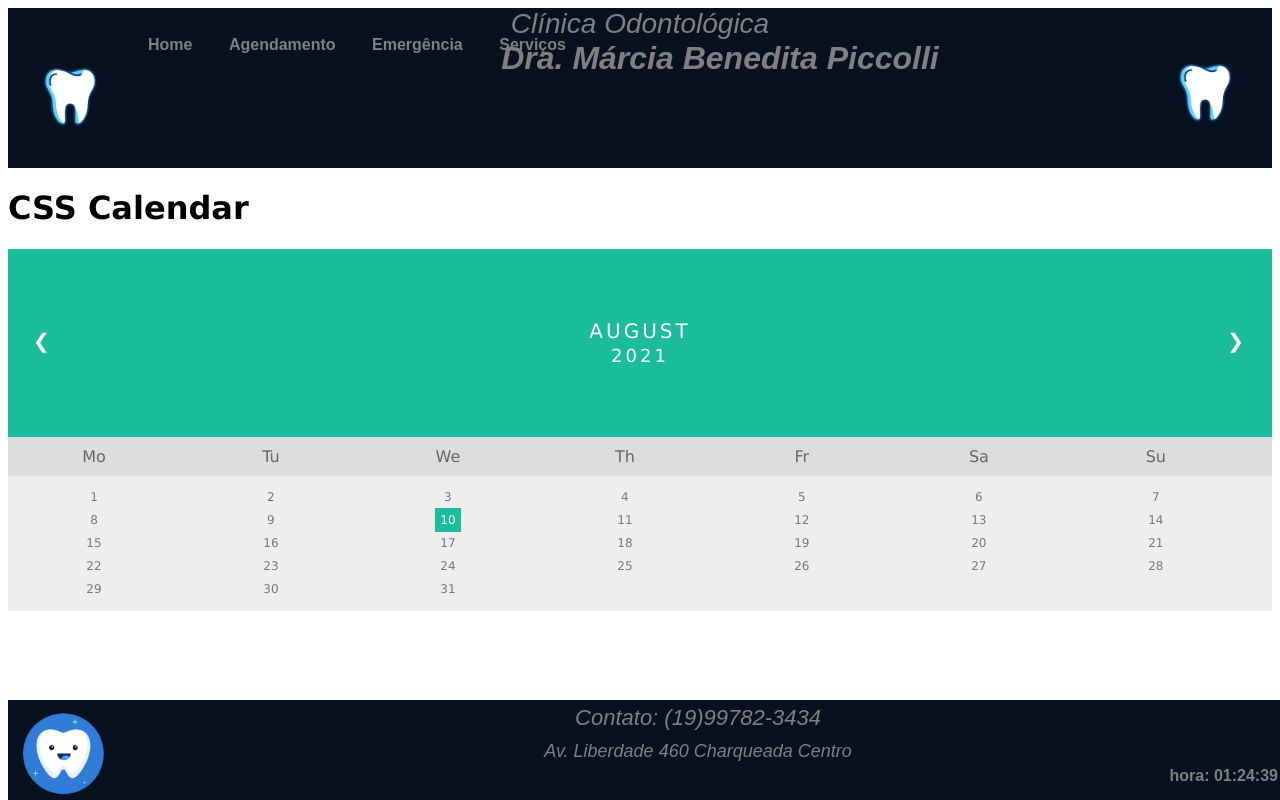
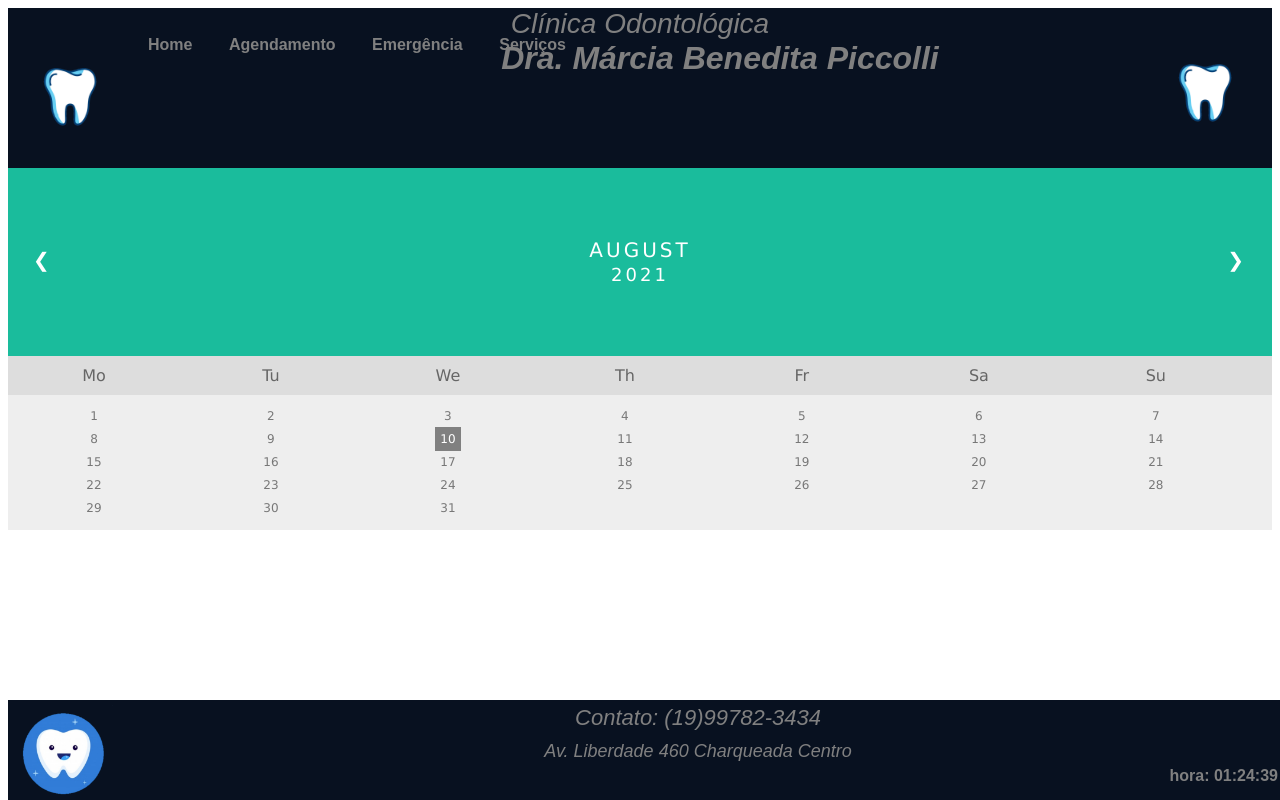
Before and after one commit to RFFSoftwareEngineering/SiteOdonto, a Django app: page /Calendar/ in a window 1280 px wide. Run offline with Django 3.2, Linux system fonts and the light colour scheme; data comes from the database, SQL or seed files in the repository; some web fonts are replaced.

Commit message:
initial commit day 4 or 5

```diff
--- a/OdontoClinic/templates/Agendamento/calendar.html
+++ b/OdontoClinic/templates/Agendamento/calendar.html
@@ -67,8 +67,8 @@
 
   .days li .active {
     padding: 5px;
-    background: #1abc9c;
-    color: white !important
+    background: gray;
+    color: white;
   }
 
 /* Add media queries for smaller screens */
@@ -87,8 +87,6 @@
 </style>
 
 <body>
-
-<h1>CSS Calendar</h1>
 
 <div class="month">
   <ul>
```
